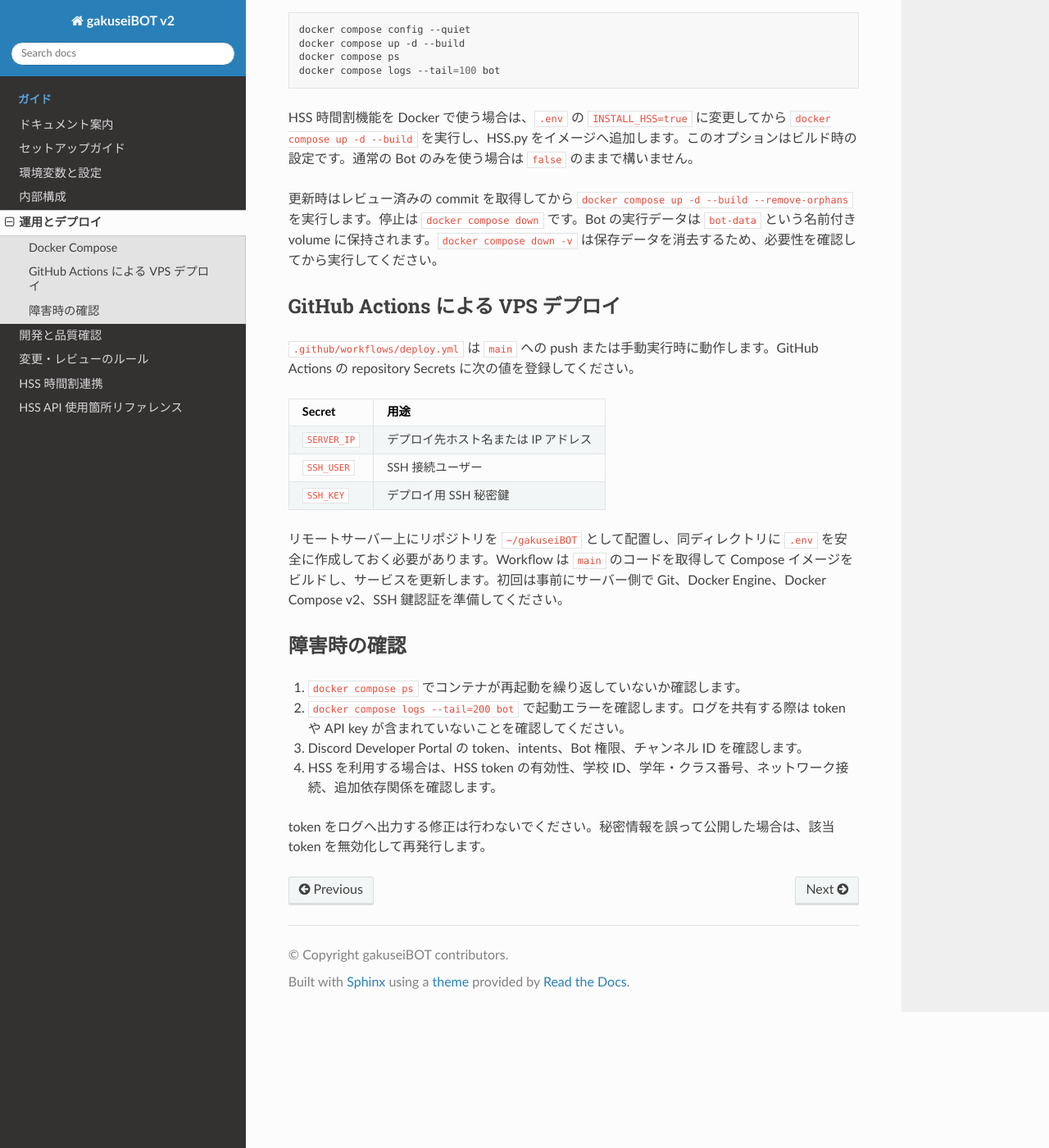
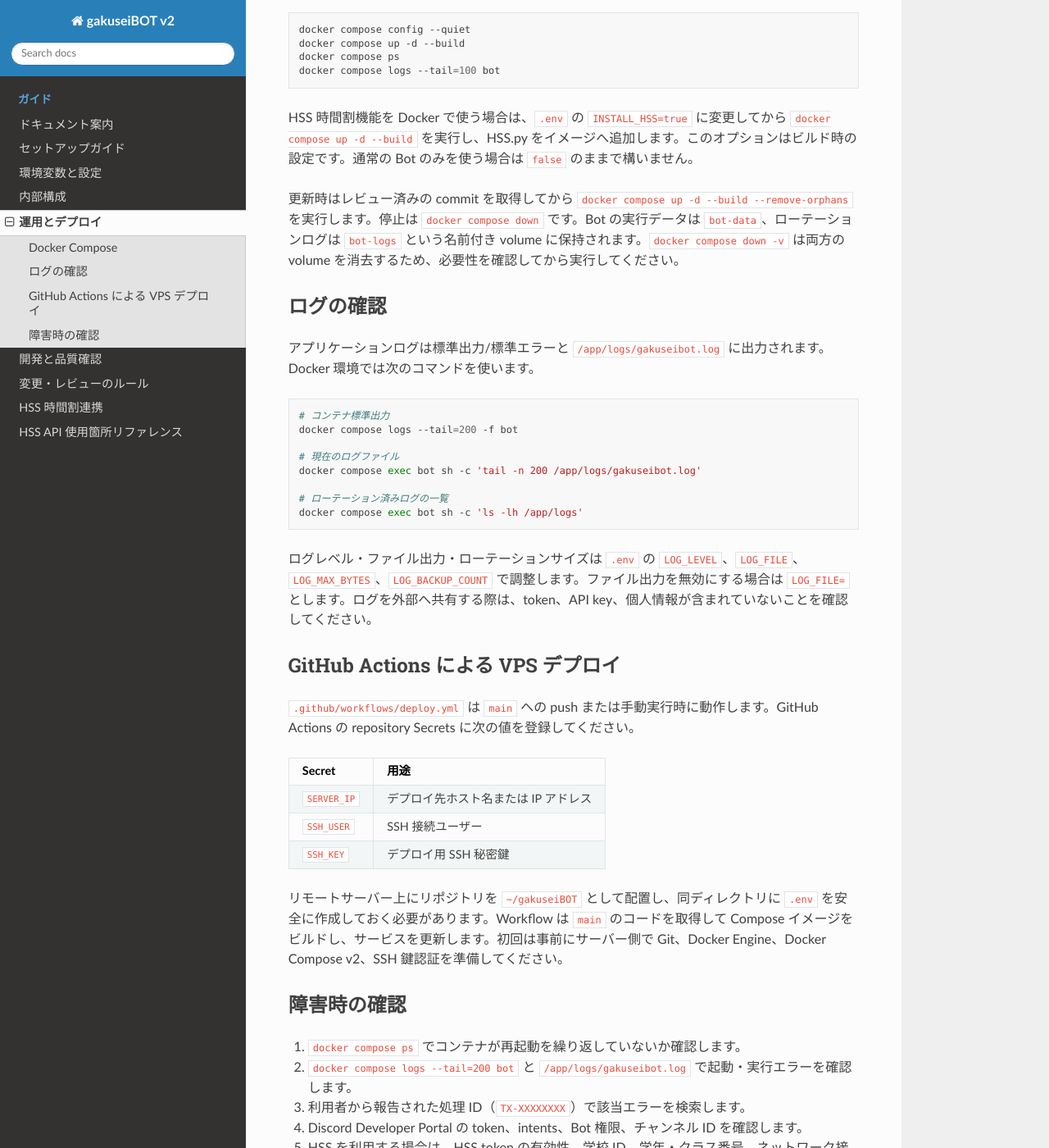
Before and after one commit to akiy2009/gakuseiBOTv2-Beta, a Sphinx documentation site: the page built from docs/operations.md, in a window 1280 px wide and 1400 px high, scrolled down 283 px. Shown: the whole window at 82% size. Built offline with Sphinx 7.4.7 and the Read the Docs theme 3.1.0, drawn with Linux system fonts in a browser that asks for light colours.

Commit message:
docs: add logging operations and troubleshooting guide

````diff
--- a/docs/operations.md
+++ b/docs/operations.md
@@ -13,7 +13,24 @@ docker compose logs --tail=100 bot
 
 HSS 時間割機能を Docker で使う場合は、`.env` の `INSTALL_HSS=true` に変更してから `docker compose up -d --build` を実行し、HSS.py をイメージへ追加します。このオプションはビルド時の設定です。通常の Bot のみを使う場合は `false` のままで構いません。
 
-更新時はレビュー済みの commit を取得してから `docker compose up -d --build --remove-orphans` を実行します。停止は `docker compose down` です。Bot の実行データは `bot-data` という名前付き volume に保持されます。`docker compose down -v` は保存データを消去するため、必要性を確認してから実行してください。
+更新時はレビュー済みの commit を取得してから `docker compose up -d --build --remove-orphans` を実行します。停止は `docker compose down` です。Bot の実行データは `bot-data`、ローテーションログは `bot-logs` という名前付き volume に保持されます。`docker compose down -v` は両方の volume を消去するため、必要性を確認してから実行してください。
+
+## ログの確認
+
+アプリケーションログは標準出力/標準エラーと `/app/logs/gakuseibot.log` に出力されます。Docker 環境では次のコマンドを使います。
+
+```bash
+# コンテナ標準出力
+docker compose logs --tail=200 -f bot
+
+# 現在のログファイル
+docker compose exec bot sh -c 'tail -n 200 /app/logs/gakuseibot.log'
+
+# ローテーション済みログの一覧
+docker compose exec bot sh -c 'ls -lh /app/logs'
+```
+
+ログレベル・ファイル出力・ローテーションサイズは `.env` の `LOG_LEVEL`、`LOG_FILE`、`LOG_MAX_BYTES`、`LOG_BACKUP_COUNT` で調整します。ファイル出力を無効にする場合は `LOG_FILE=` とします。ログを外部へ共有する際は、token、API key、個人情報が含まれていないことを確認してください。
 
 ## GitHub Actions による VPS デプロイ
 
@@ -30,8 +47,9 @@ HSS 時間割機能を Docker で使う場合は、`.env` の `INSTALL_HSS=true`
 ## 障害時の確認
 
 1. `docker compose ps` でコンテナが再起動を繰り返していないか確認します。
-2. `docker compose logs --tail=200 bot` で起動エラーを確認します。ログを共有する際は token や API key が含まれていないことを確認してください。
-3. Discord Developer Portal の token、intents、Bot 権限、チャンネル ID を確認します。
-4. HSS を利用する場合は、HSS token の有効性、学校 ID、学年・クラス番号、ネットワーク接続、追加依存関係を確認します。
+2. `docker compose logs --tail=200 bot` と `/app/logs/gakuseibot.log` で起動・実行エラーを確認します。
+3. 利用者から報告された処理 ID（`TX-XXXXXXXX`）で該当エラーを検索します。
+4. Discord Developer Portal の token、intents、Bot 権限、チャンネル ID を確認します。
+5. HSS を利用する場合は、HSS token の有効性、学校 ID、学年・クラス番号、ネットワーク接続、追加依存関係を確認します。
 
 token をログへ出力する修正は行わないでください。秘密情報を誤って公開した場合は、該当 token を無効化して再発行します。
````
